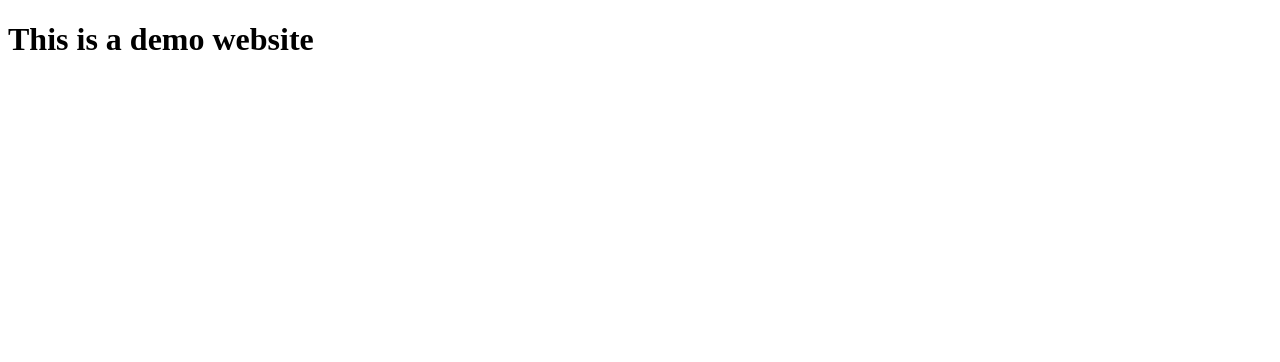
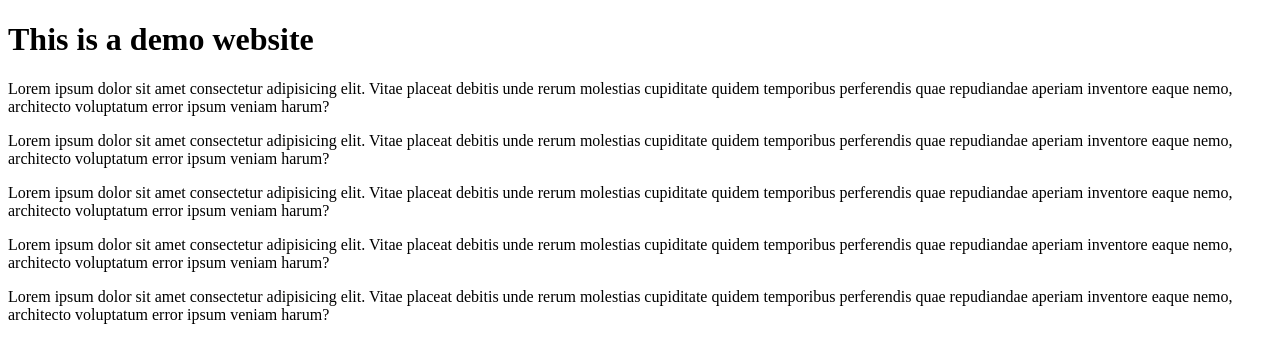
Before and after one commit to jaish-chimnani/Full-Stack-_1, a plain HTML site: page index.html in a window 1280 px wide. Drawn offline with Linux system fonts and the light colour scheme.

Commit message:
adding paras

```diff
--- a/index.html
+++ b/index.html
@@ -8,5 +8,11 @@
 </head>
 <body>
     <h1>This is a demo website</h1>
+    <p>    Lorem ipsum dolor sit amet consectetur adipisicing elit. Vitae placeat debitis unde rerum molestias cupiditate quidem temporibus perferendis quae repudiandae aperiam inventore eaque nemo, architecto voluptatum error ipsum veniam harum?</p>
+    <p>    Lorem ipsum dolor sit amet consectetur adipisicing elit. Vitae placeat debitis unde rerum molestias cupiditate quidem temporibus perferendis quae repudiandae aperiam inventore eaque nemo, architecto voluptatum error ipsum veniam harum?</p>
+    <p>    Lorem ipsum dolor sit amet consectetur adipisicing elit. Vitae placeat debitis unde rerum molestias cupiditate quidem temporibus perferendis quae repudiandae aperiam inventore eaque nemo, architecto voluptatum error ipsum veniam harum?</p>
+    <p>    Lorem ipsum dolor sit amet consectetur adipisicing elit. Vitae placeat debitis unde rerum molestias cupiditate quidem temporibus perferendis quae repudiandae aperiam inventore eaque nemo, architecto voluptatum error ipsum veniam harum?</p>
+    <p>    Lorem ipsum dolor sit amet consectetur adipisicing elit. Vitae placeat debitis unde rerum molestias cupiditate quidem temporibus perferendis quae repudiandae aperiam inventore eaque nemo, architecto voluptatum error ipsum veniam harum?</p>
+
 </body>
 </html>
```
